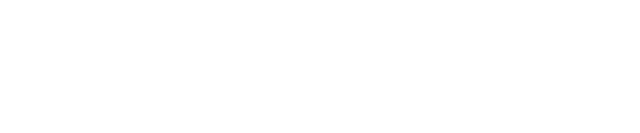
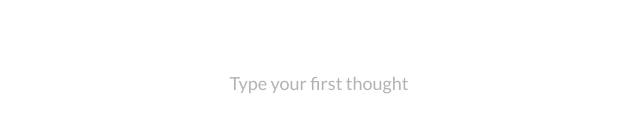
Before and after one commit to LMol-4/freewrite-web, a Next.js app: page / in a window 1280 px wide. Shown: the part 317-450 px from the top of the page, without its empty margins (321-961 px from the left). Built offline with nearby package versions, Linux system fonts and the light colour scheme.

Commit message:
feat(ui): editor
Editor textarea (E1-E6) wired to the single implicit entry via useEntries:
loads or creates it on boot, saves locally on a 250ms debounce (§7 loop 1).
Placeholder picked once per mount, hides once there's text. Font defaults to
Lato 18px until dedicated controls land.

```diff
--- a/app/globals.css
+++ b/app/globals.css
@@ -45,9 +45,83 @@
 html,
 body {
   height: 100%;
+  overflow: hidden;
   background-color: var(--bg-color);
   color: var(--text-color);
   transition:
     background-color 0.3s ease,
     color 0.3s ease;
 }
+
+/* Ported from `css/styles.css:87-239` (E1-E3, E6, W3-W4 minus the frameless-window bits). */
+.app-container {
+  display: flex;
+  height: 100dvh;
+  width: 100%;
+  position: relative;
+}
+
+.main-content {
+  flex: 1;
+  display: flex;
+  flex-direction: column;
+  height: 100%;
+  position: relative;
+  overflow: hidden;
+}
+
+.editor-container {
+  flex: 1;
+  display: flex;
+  justify-content: center;
+  position: relative;
+  overflow: hidden;
+  padding: 20px 0;
+}
+
+.editor {
+  display: block;
+  width: 100%;
+  height: 100%;
+  border: none;
+  outline: none;
+  resize: none;
+  padding: 30px 20px;
+  line-height: 1.6;
+  background-color: transparent;
+  color: var(--text-color);
+  overflow-y: auto;
+  caret-color: var(--text-color);
+  max-width: 800px;
+  margin: 0 auto;
+  scrollbar-width: thin;
+  scrollbar-color: var(--scrollbar-color) transparent;
+  transition: color 0.3s ease;
+}
+
+.placeholder {
+  position: absolute;
+  left: 50%;
+  top: 50%;
+  transform: translate(-50%, -50%);
+  pointer-events: none;
+  color: var(--placeholder-color);
+  transition: color 0.3s ease;
+}
+
+.editor::-webkit-scrollbar {
+  width: 6px;
+}
+
+.editor::-webkit-scrollbar-track {
+  background: transparent;
+}
+
+.editor::-webkit-scrollbar-thumb {
+  background-color: var(--scrollbar-color);
+  border-radius: 4px;
+}
+
+.editor:hover::-webkit-scrollbar-thumb {
+  background-color: rgba(0, 0, 0, 0.2);
+}
--- a/app/page.tsx
+++ b/app/page.tsx
@@ -1,3 +1,32 @@
+"use client";
+
+import { useState } from "react";
+import { pickPlaceholder } from "@/src/core/placeholders";
+import { Editor } from "@/src/ui/components/Editor";
+import { useEntries } from "@/src/ui/hooks/useEntries";
+
+// D7: Lato is the honest default (not random). Wired to real font controls in
+// a later commit.
+const DEFAULT_FONT_FAMILY = "var(--font-lato)";
+const DEFAULT_FONT_SIZE = 18;
+
 export default function Home() {
-  return null;
+  const { entry, setBody } = useEntries();
+  const [placeholder] = useState(() => pickPlaceholder());
+
+  return (
+    <div className="app-container">
+      <div className="main-content">
+        {entry && (
+          <Editor
+            value={entry.body}
+            onChange={setBody}
+            placeholder={placeholder}
+            fontFamily={DEFAULT_FONT_FAMILY}
+            fontSize={DEFAULT_FONT_SIZE}
+          />
+        )}
+      </div>
+    </div>
+  );
 }
--- /dev/null
+++ b/src/ui/components/Editor.tsx
@@ -0,0 +1,40 @@
+import type { ChangeEvent } from "react";
+
+interface EditorProps {
+  value: string;
+  onChange: (value: string) => void;
+  placeholder: string;
+  fontFamily: string;
+  fontSize: number;
+}
+
+/**
+ * The textarea (E1-E6). Plain, controlled `<textarea>` — no contenteditable,
+ * for IME and mobile-keyboard behavior a rich editor doesn't get for free.
+ */
+export function Editor({ value, onChange, placeholder, fontFamily, fontSize }: EditorProps) {
+  const showPlaceholder = value.trim() === "";
+  const fontStyle = { fontFamily, fontSize };
+
+  function handleChange(event: ChangeEvent<HTMLTextAreaElement>) {
+    onChange(event.target.value);
+  }
+
+  return (
+    <div className="editor-container">
+      {showPlaceholder && (
+        <div className="placeholder" style={fontStyle}>
+          {placeholder}
+        </div>
+      )}
+      <textarea
+        className="editor"
+        style={fontStyle}
+        spellCheck={false}
+        value={value}
+        onChange={handleChange}
+        aria-label="Freewrite entry"
+      />
+    </div>
+  );
+}
--- /dev/null
+++ b/src/ui/hooks/useEntries.ts
@@ -0,0 +1,60 @@
+"use client";
+
+import { useCallback, useEffect, useRef, useState } from "react";
+import { NEW_ENTRY_BODY } from "../../core/entry";
+import { createIndexedDBEntryStore } from "../../storage/local/indexeddb";
+import type { Entry, EntryStore } from "../../storage/types";
+
+/**
+ * Loop 1 (§7): every keystroke, debounced, writes the full body to IndexedDB.
+ * No network — this write cannot fail and survives tab discard.
+ */
+const LOCAL_SAVE_DEBOUNCE_MS = 250;
+
+/**
+ * M2 operates on one implicit entry (§16): open the single row in IndexedDB
+ * on boot, or create one if the store is empty. Multi-entry navigation is M5.
+ */
+export function useEntries() {
+  const [entry, setEntry] = useState<Entry | null>(null);
+  const storeRef = useRef<EntryStore | null>(null);
+  const idRef = useRef<string | null>(null);
+  const versionRef = useRef(0);
+  const saveTimeoutRef = useRef<ReturnType<typeof setTimeout> | null>(null);
+
+  useEffect(() => {
+    let cancelled = false;
+    const store = createIndexedDBEntryStore();
+    storeRef.current = store;
+
+    (async () => {
+      const metas = await store.list();
+      const loaded = metas.length === 0 ? await store.create({ body: NEW_ENTRY_BODY }) : await store.get(metas[0].id);
+      if (!cancelled && loaded) {
+        idRef.current = loaded.id;
+        versionRef.current = loaded.version;
+        setEntry(loaded);
+      }
+    })();
+
+    return () => {
+      cancelled = true;
+      if (saveTimeoutRef.current) clearTimeout(saveTimeoutRef.current);
+    };
+  }, []);
+
+  const setBody = useCallback((body: string) => {
+    setEntry((current) => (current ? { ...current, body } : current));
+
+    if (saveTimeoutRef.current) clearTimeout(saveTimeoutRef.current);
+    saveTimeoutRef.current = setTimeout(async () => {
+      const store = storeRef.current;
+      const id = idRef.current;
+      if (!store || !id) return;
+      const updated = await store.update(id, body, versionRef.current);
+      versionRef.current = updated.version;
+    }, LOCAL_SAVE_DEBOUNCE_MS);
+  }, []);
+
+  return { entry, setBody };
+}
```
